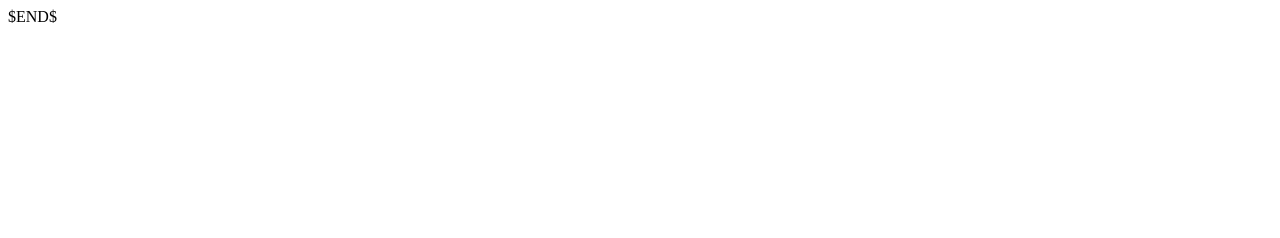
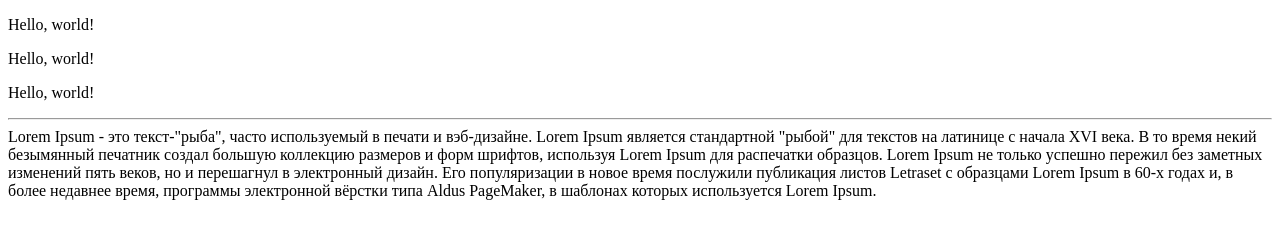
Before and after one commit to Vladislavgen/LearnJS, a plain HTML site: page index.html in a window 1280 px wide. Drawn offline with Linux system fonts and the light colour scheme.

Commit message:
poshel na huy

```diff
--- a/index.html
+++ b/index.html
@@ -1,10 +1,24 @@
 <!DOCTYPE html>
-<html lang="en">
+<html>
 <head>
     <meta charset="UTF-8">
-    <title>$Title$</title>
+    <title>Первая пробная</title>
+    <link href="style.css" rel="stylesheet" type="text/css"/>
 </head>
 <body>
-$END$
+<p>Hello, world!</p>
+<p>Hello, world!</p>
+<p>Hello, world!</p>
+<hr/>
+<div>
+    Lorem Ipsum - это текст-"рыба", часто используемый в печати и вэб-дизайне.
+    Lorem Ipsum является стандартной "рыбой" для текстов на латинице с начала XVI века.
+    В то время некий безымянный печатник создал большую коллекцию размеров и форм шрифтов,
+    используя Lorem Ipsum для распечатки образцов.
+    Lorem Ipsum не только успешно пережил без заметных изменений пять веков, но и перешагнул в электронный дизайн.
+    Его популяризации в новое время послужили публикация листов Letraset с образцами Lorem Ipsum в 60-х годах и,
+    в более недавнее время, программы электронной вёрстки типа Aldus PageMaker,
+    в шаблонах которых используется Lorem Ipsum.
+</div>
 </body>
 </html>
```
